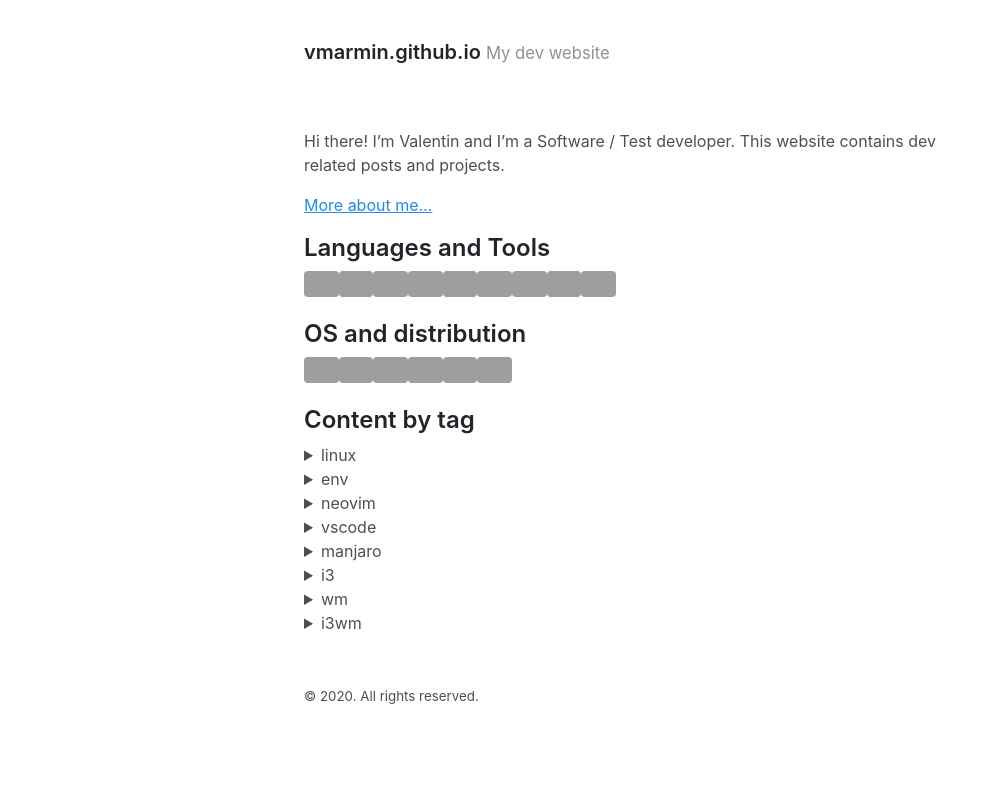
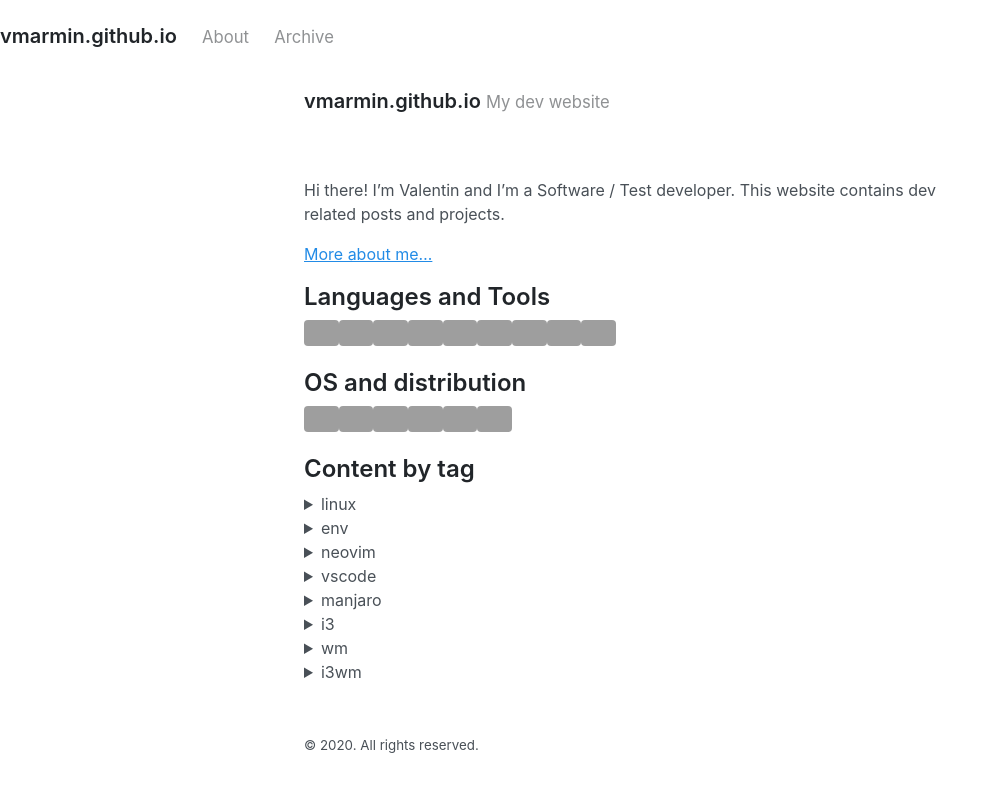
Before and after one commit to vmarmin/vmarmin.github.io, a Jekyll site: the page built from index.md, in a window 1280 px wide, cut to the strip 0-792 px from the top of the page. Shown: the whole strip, without its empty margins (0-999 px from the left). Built offline with Jekyll 4.4.1, drawn with Linux system fonts in a browser that asks for light colours; grey boxes are pictures that could not be loaded.

Commit message:
Update of readme, and config with links in bar

```diff
--- a/_config.yml
+++ b/_config.yml
@@ -5,6 +5,9 @@ url: https://vmarmin.github.io
 paginate: 1
 baseurl: ""
 permalink: pretty
+pages_list:
+  About: '/about'
+  Archive: '/archive'
 
 # Gems
 plugins:
--- a/_layouts/default.html
+++ b/_layouts/default.html
@@ -4,6 +4,13 @@
   {% include head.html %}
 
   <body>
+    <h3 class="masthead-title">
+      <a href="/" title="Home">{{ site.title }}</a>
+      {% for page in site.pages_list %}
+        &nbsp;&nbsp;&nbsp;
+        <small><a href="{{ page[1]  }}">{{ page[0] }}</a></small>
+      {% endfor %}
+    </h3>
 
     <div class="container content">
       <header class="masthead">
```
Also changed, not shown: README.md.
